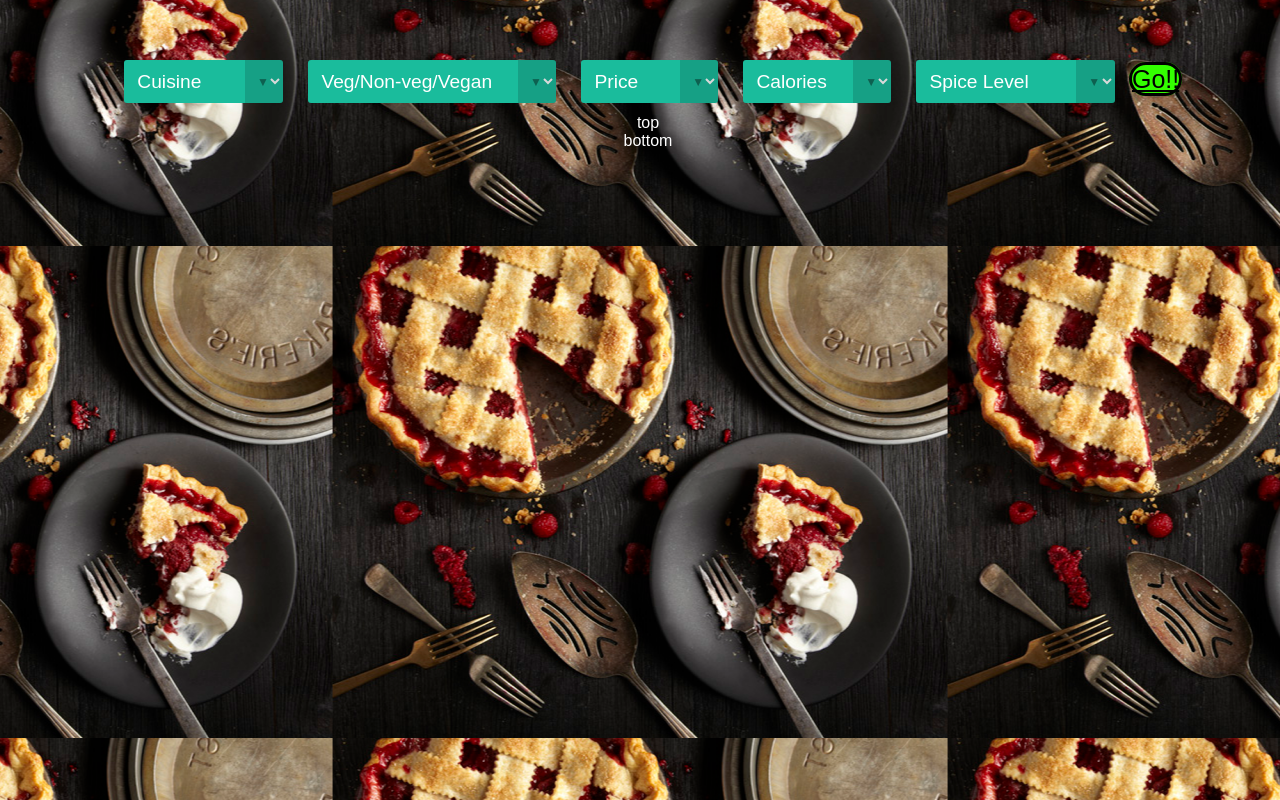
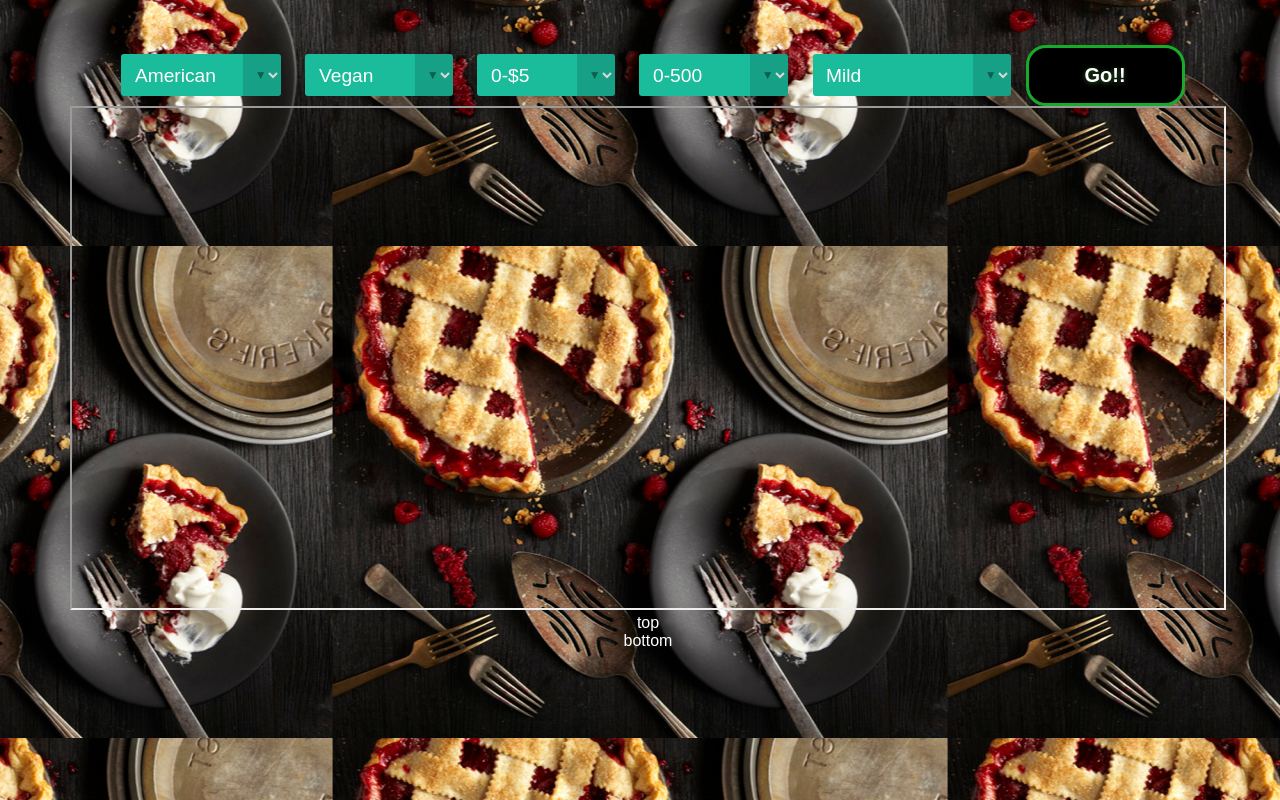
Before and after one commit to dbawale/cdkhackathon, a plain HTML site: page filter1.html in a window 1280 px wide. Drawn offline with Linux system fonts and the light colour scheme.

Commit message:
finalGUI

```diff
--- /dev/null
+++ b/css/custom_signup.css
@@ -0,0 +1,24 @@
+body {
+  background: #2a2a2b;
+  background-position: center;
+  background-image: url('../images/Foods.jpg');
+  width: 100%;
+                height: 100%;
+                position: fixed;
+                left: 0px;
+                top: 0px;
+                z-index: -99999;
+                -webkit-user-select: none;
+                -khtml-user-select: none;
+                -moz-user-select: none;
+                -o-user-select: none;
+                user-select: none;
+
+
+
+
+  color: #fff;
+  text-align: center;
+  font-family: Arial, Helvetica;
+
+}
--- a/css_filter/style.css
+++ b/css_filter/style.css
@@ -61,7 +61,29 @@ body {
   -webkit-appearance: button; /* hide default arrow in chrome OSX */
 }
 
-
+.myButton {
+	background-color:#000000;
+	-moz-border-radius:20px;
+	-webkit-border-radius:20px;
+	border-radius:20px;
+	border:3px solid #18ab29;
+	display:inline-block;
+	cursor:pointer;
+	color:#ffffff;
+	font-family:Arial;
+	font-size:20px;
+	font-weight:bold;
+	padding:16px 56px;
+	text-decoration:none;
+	text-shadow:0px 1px 5px #2f6627;
+}
+.myButton:hover {
+	background-color:#6cd633;
+}
+.myButton:active {
+	position:relative;
+	top:1px;
+}
 
 .button {
   width:200px;
--- a/filter1.html
+++ b/filter1.html
@@ -24,39 +24,31 @@
 <br/><br/>
 
 <span  class="custom-dropdown big">
-    <select style="position: top; top: 0px; left: 0px;">
-        <option>Cuisine</option>
-        <option>American</option>
-        <option>Mexican</option>
-        <option>Thai</option>
-        <option>Chinese</option>
+    <select name="cuisine" style="position: top; top: 0px; left: 0px;">
+        <option value="3">American
+        <option value="2">Mexican
+        <option value="1">Thai
     </select>
 </span>
 
 
 
 <span class="custom-dropdown big">
-    <select>
-        <option>Veg/Non-veg/Vegan</option>
-        <option>Vegan</option>
-        <option>Veg</option>
-        <option>Nonveg</option>
-        <option>Chicken</option>
-		<option>Beef</option>
-        <option>Pork</option>
-        <option>Fish</option>
-        <option>Egg</option>
-        <option>Bacon</option>
-
+    <select name="meat">
+        <option value="5">Vegan
+        <option value="1">Chicken</option>
+		<option value="2">Beef</option>
+        <option value="3">Pork</option>
+        <option value="6">Fish</option>
+        <option value="4">Egg</option>
     </select>
 </span>
 
 <span class="custom-dropdown big">
-    <select>
-        <option>Price</option>
-        <option>0-$5</option>
-        <option>$5-$10</option>
-        <option>$10+</option>
+    <select name="price">
+        <option value="5">0-$5</option>
+        <option value="10">$5-$10</option>
+        <option value="20">$10+</option>
 
     </select>
 </span>
@@ -64,33 +56,29 @@
 
 
 <span class="custom-dropdown big">
-    <select>
-        <option>Calories</option>
-        <option>0-500</option>
-        <option>500-700</option>
-        <option>700+</option>
+    <select name="calorie">
+        <option value="500">0-500</option>
+        <option value="700">500-700</option>
+        <option value="1000">700+</option>
         </select>
 </span>
 
 <span class="custom-dropdown big">
-    <select>
-        <option>Spice Level</option>
-        <option>Mild</option>
-        <option>Medium Spicy</option>
-        <option>Spicy</option>
+    <select name="spice">
+        <option value="1">Mild</option>
+        <option value="2">Medium Spicy</option>
+        <option value="3">Spicy</option>
 
     </select>
 </span>
 
 
 
-<a href="http://www.manutd.com" target="iframe_a" class="button"> Go!!  </a>
-<iframe style="visibility:hidden;display:none" width="100%" height="600px"  name="iframe_a"></iframe>
+<a href='start.html' target="iframe_a" class="myButton"> Go!! </a>
 
+<iframe  width="90%" height="500px"  name="iframe_a"></iframe>
+<!--style="visibility:hidden;display:none" -->
 
-    <script src='http://ajax.googleapis.com/ajax/libs/prototype/1.7.1/prototype.js'></script>
-
-        <script src="js_filter/index.js"></script>
 
 
   	<div id="container">
```
Also changed, not shown: index.html (+5 -5 lines), signup.html (added, +26 -0 lines), images/Foods.jpg (added), 1 other file.
